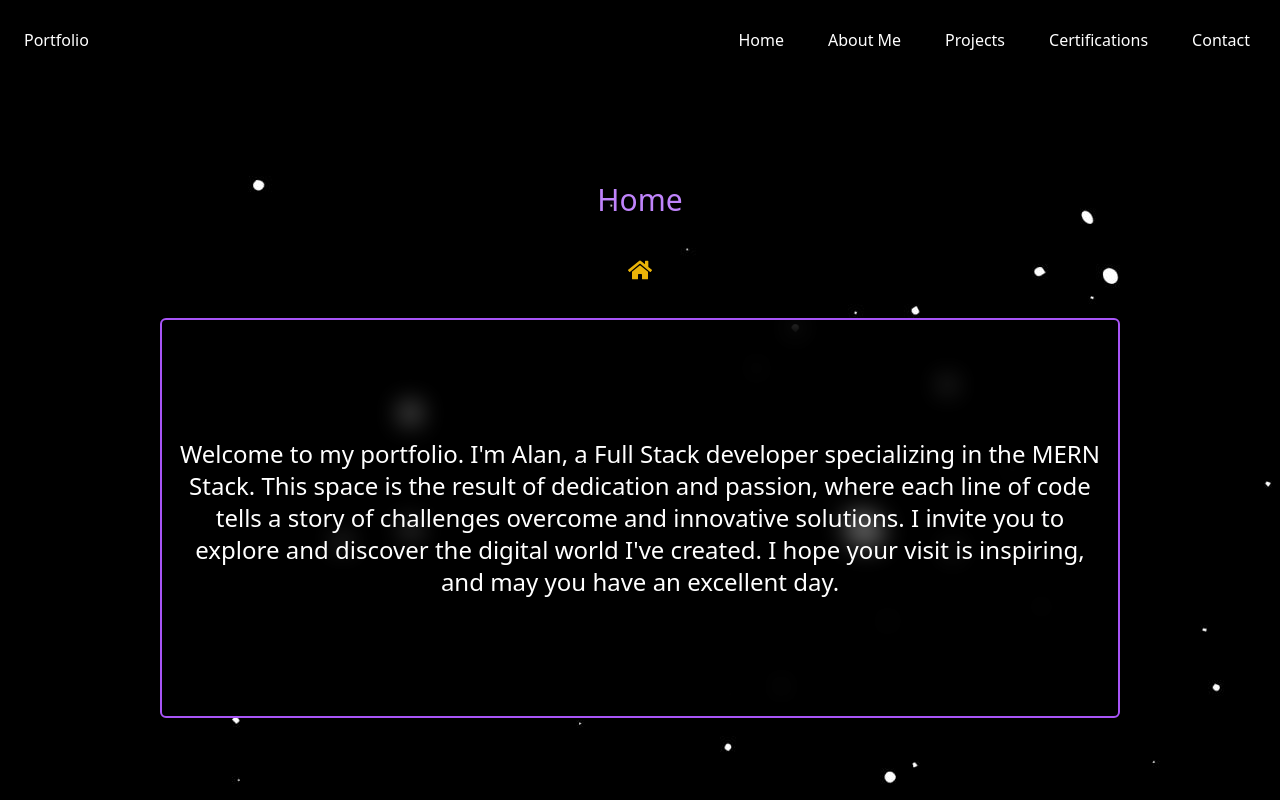
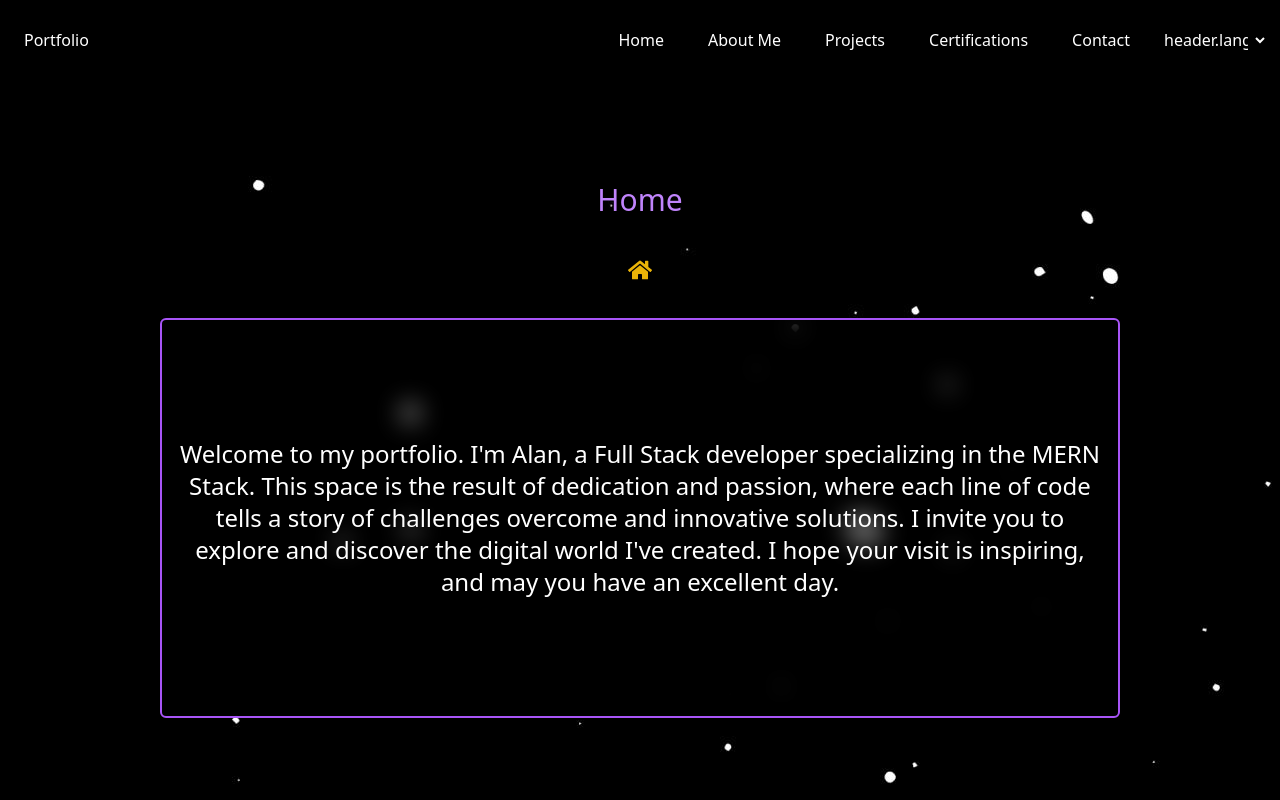
Before and after one commit to leocoiradas/Portfolio, a React (Vite) app: page / in a window 1280 px wide. Built offline with nearby package versions, Linux system fonts and the light colour scheme.

Commit message:
Implementación de LanguageSwitch en navbar

```diff
--- a/src/components/header_components/Navbar.jsx
+++ b/src/components/header_components/Navbar.jsx
@@ -1,6 +1,7 @@
 import React from "react";
 import { Link } from "react-router-dom";
 import { useTranslation } from "react-i18next";
+import LanguageSwitch from "./LanguageSwitch";
 
 function Navbar() {
   const { t } = useTranslation("global")
@@ -36,6 +37,7 @@ function Navbar() {
             {t(link.name)}
           </Link>
             ))}
+        <LanguageSwitch />
       </ul>
   );
 }
```
